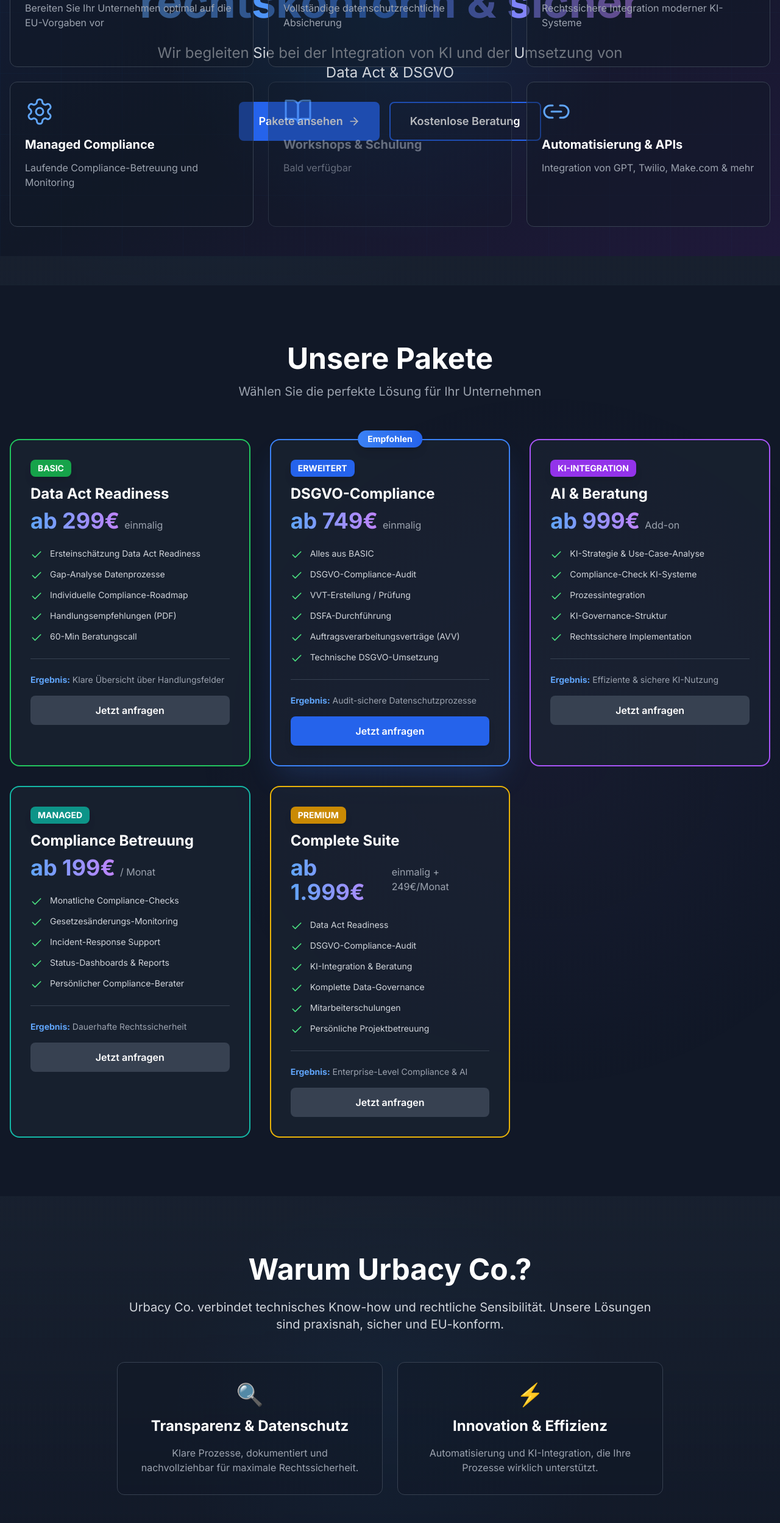
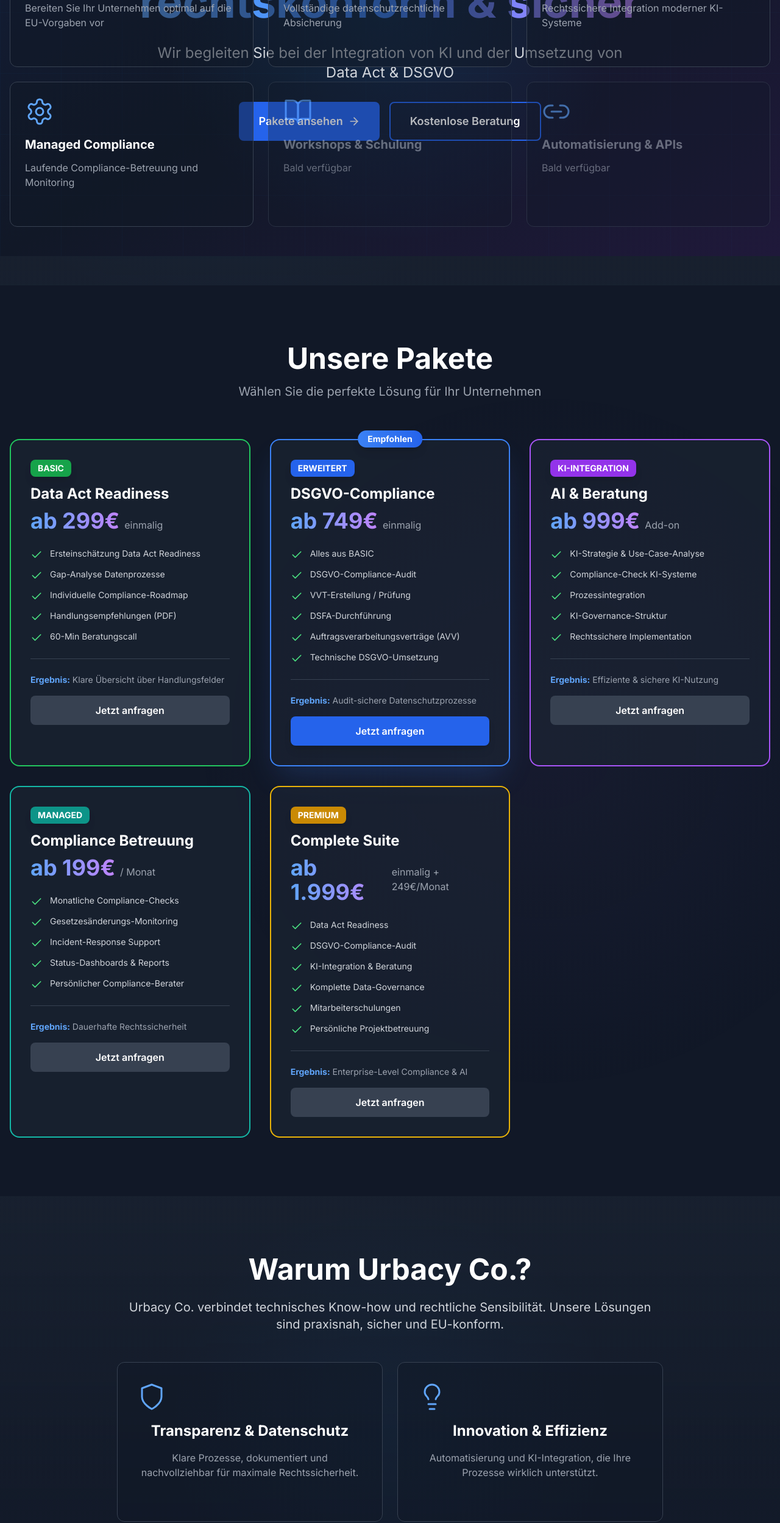
Before and after one commit to riiic4rd0/urbacy-co, a React (Vite) app: page / in a window 1280 px wide. Shown: the part 1980-4478 px from the top of the page at 61% size. Built offline with nearby package versions, Linux system fonts and the light colour scheme.

Commit message:
Tweaks and navigation fix

```diff
--- a/src/components/sections/About.jsx
+++ b/src/components/sections/About.jsx
@@ -1,7 +1,55 @@
+import { useState, useEffect } from 'react';
 import { useNavigate } from 'react-router-dom';
+import { Shield, Lightbulb } from 'lucide-react';
 
 const About = () => {
   const navigate = useNavigate();
+  const [activeIndex, setActiveIndex] = useState(-1);
+
+  useEffect(() => {
+    const handleScroll = () => {
+      if (window.innerWidth >= 768) return; // Nur auf Mobile
+
+      const cards = document.querySelectorAll('.value-card');
+      const windowCenter = window.innerHeight / 2;
+      let closestIndex = -1;
+      let closestDistance = Infinity;
+
+      cards.forEach((card, index) => {
+        const rect = card.getBoundingClientRect();
+        const cardCenter = rect.top + rect.height / 2;
+        const distance = Math.abs(cardCenter - windowCenter);
+
+        if (distance < closestDistance && rect.top < windowCenter && rect.bottom > windowCenter) {
+          closestDistance = distance;
+          closestIndex = index;
+        }
+      });
+
+      setActiveIndex(closestIndex);
+    };
+
+    window.addEventListener('scroll', handleScroll, { passive: true });
+    handleScroll();
+    return () => window.removeEventListener('scroll', handleScroll);
+  }, []);
+
+  const values = [
+    {
+      icon: Shield,
+      title: 'Transparenz & Datenschutz',
+      description: 'Klare Prozesse, dokumentiert und nachvollziehbar für maximale Rechtssicherheit.'
+    },
+    {
+      icon: Lightbulb,
+      title: 'Innovation & Effizienz',
+      description: 'Automatisierung und KI-Integration, die Ihre Prozesse wirklich unterstützt.'
+    }
+  ];
+
+  const handleCardClick = () => {
+    navigate('/ueber-uns');
+  };
 
   return (
     <section className="py-24 bg-gradient-to-b from-gray-800/50 to-gray-900 relative">
@@ -19,20 +67,35 @@
           </p>
 
           <div className="grid md:grid-cols-2 gap-6 mt-12">
-            <div className="bg-gray-900/50 p-8 rounded-xl border border-gray-700 hover:border-blue-500 transition-all duration-500 hover:transform hover:scale-105">
-              <div className="text-4xl mb-4">🔍</div>
-              <h3 className="text-2xl font-bold mb-4">Transparenz & Datenschutz</h3>
-              <p className="text-gray-400">
-                Klare Prozesse, dokumentiert und nachvollziehbar für maximale Rechtssicherheit.
-              </p>
-            </div>
-            <div className="bg-gray-900/50 p-8 rounded-xl border border-gray-700 hover:border-purple-500 transition-all duration-500 hover:transform hover:scale-105">
-              <div className="text-4xl mb-4">⚡</div>
-              <h3 className="text-2xl font-bold mb-4">Innovation & Effizienz</h3>
-              <p className="text-gray-400">
-                Automatisierung und KI-Integration, die Ihre Prozesse wirklich unterstützt.
-              </p>
-            </div>
+            {values.map((value, index) => {
+              const IconComponent = value.icon;
+              const isActive = activeIndex === index;
+
+              return (
+                <div
+                  key={index}
+                  onClick={handleCardClick}
+                  className={`value-card bg-gray-900/50 p-8 rounded-xl border transition-all duration-500 cursor-pointer ${
+                    isActive
+                      ? 'border-blue-500 shadow-2xl shadow-blue-500/30 scale-105 md:scale-100'
+                      : 'border-gray-700 hover:border-blue-500 hover:transform hover:scale-105'
+                  }`}
+                >
+                  <div className={`mb-4 transition-all duration-300 ${
+                    isActive ? 'text-blue-400 scale-110' : 'text-blue-400 group-hover:scale-110'
+                  }`}>
+                    <IconComponent size={48} strokeWidth={1.5} />
+                  </div>
+                  <h3 className="text-2xl font-bold mb-4">{value.title}</h3>
+                  <p className="text-gray-400">{value.description}</p>
+                  <div className={`mt-4 text-blue-400 text-sm font-semibold transition-opacity ${
+                    isActive ? 'opacity-100' : 'opacity-0 group-hover:opacity-100'
+                  }`}>
+                    Mehr erfahren →
+                  </div>
+                </div>
+              );
+            })}
           </div>
 
           <button
--- a/src/components/sections/Services.jsx
+++ b/src/components/sections/Services.jsx
@@ -126,24 +126,9 @@
     },
     {
       title: 'Automatisierung & APIs',
-      description: 'Integration von GPT, Twilio, Make.com & mehr',
+      description: 'Bald verfügbar',
       icon: Link2,
-      details: {
-        intro: 'Automatisieren Sie wiederkehrende Prozesse und integrieren Sie moderne APIs für maximale Effizienz.',
-        features: [
-          'Integration von ChatGPT/Claude in Ihre Systeme',
-          'Twilio-Anbindung für SMS/WhatsApp-Automation',
-          'Make.com/Zapier Workflow-Automatisierung',
-          'Custom API-Entwicklung',
-          'Datenbank-Integration & Synchronisation'
-        ],
-        benefits: [
-          'Zeitersparnis durch Automatisierung',
-          'Reduzierung manueller Fehler',
-          'Skalierbare Prozesse',
-          'Bessere Kundenkommunikation'
-        ]
-      }
+      comingSoon: true
     }
   ];
 
--- a/src/pages/UeberUnsPage.jsx
+++ b/src/pages/UeberUnsPage.jsx
@@ -61,15 +61,13 @@
     {
       name: 'Ricardo Urban',
       role: 'Gründer & Geschäftsführer',
-      bio: 'Experte für Data Governance, DSGVO-Compliance und KI-Integration mit über 10 Jahren Erfahrung.',
+      bio: 'Experte für Data Governance, DSGVO-Compliance und KI-Integration.',
       expertise: ['Data Act', 'DSGVO', 'KI-Strategie', 'Prozessoptimierung']
     }
   ];
 
   const milestones = [
-    { year: '2023', event: 'Gründung von Urbacy Co.' },
-    { year: '2024', event: 'Erste Enterprise-Kunden gewonnen' },
-    { year: '2025', event: 'Expansion: Data Act Readiness Services' },
+    { year: '2025', event: 'Gründung von Urbacy Co.' },
     { year: '2025+', event: 'Vision: Führender Anbieter für KI-Compliance' }
   ];
 
```
Also changed, not shown: 82 other files (tests, documents, lock files or other folders).
